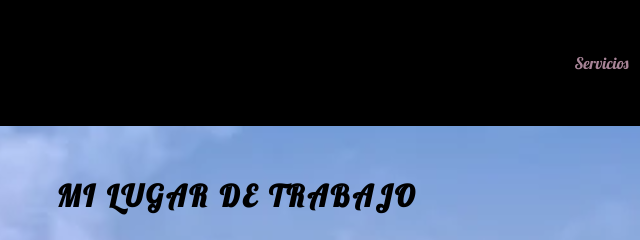
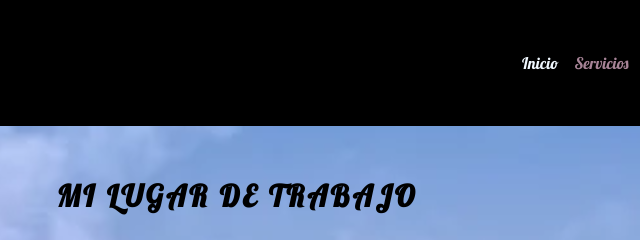
Before and after one commit to Sebahohl/SiempreSemi, a website: page index.html in a window 1280 px wide. In both pictures the pointer is over the link "Inicio". Shown: the top 240 px of the page, 403-1043 px from the left. Drawn offline with nearby package versions, Linux system fonts and the light colour scheme; files whose address does not match are found by name.

Commit message:
Corrigiendo

```diff
--- a/css/estilos.css
+++ b/css/estilos.css
@@ -57,6 +57,12 @@ a {
 .nav__list .list__links{
     padding: 0 20px;
 }  */
+
+.nav-link:focus, .nav-link:hover {
+  color: aliceblue;
+}
+
+
 .navbar {
   --bs-navbar-toggler-border-color: #a77c9f;
 }
```
